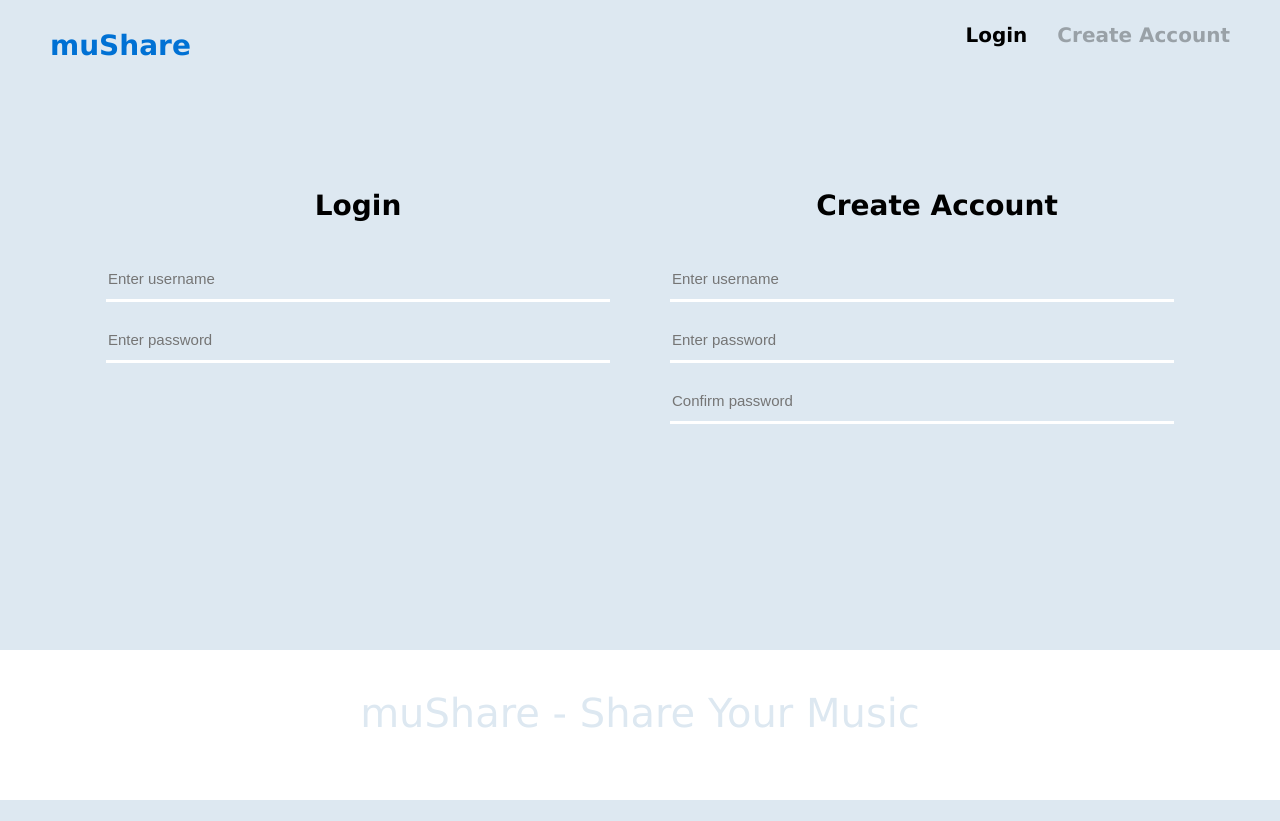
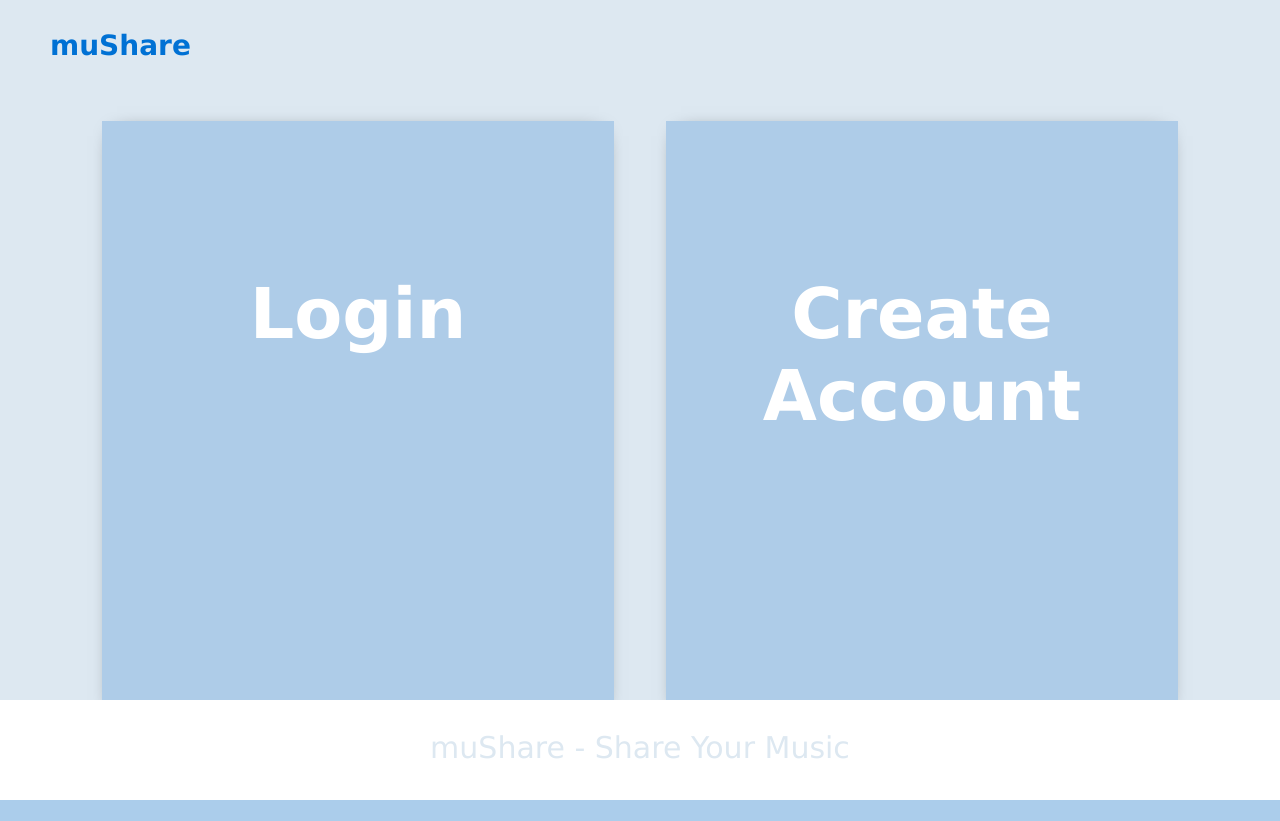
Before and after one commit to pmatarodrigues/muShare, a Node server app: page / in a window 1280 px wide. After the commit the page ends 800 px from the top, so only its background shows below. Run offline with Node 20, Linux system fonts and the light colour scheme.

Commit message:
Add Login and Registe, Add Home page

```diff
--- a/app.js
+++ b/app.js
@@ -3,11 +3,33 @@
 var path = require('path');
 var cookieParser = require('cookie-parser');
 var logger = require('morgan');
+var mysql = require('mysql');
 
 var indexRouter = require('./routes/index');
 var usersRouter = require('./routes/users');
+const {router, userLogout} = require('./routes/home');
 
 var app = express();
+
+// IMPORT FUNCTIONS FROM FILE
+const {userCreate, userLogin} = require('./routes/user')
+
+const db = mysql.createConnection({
+  host: "localhost",
+  user: "pedro",
+  password: 'pedro',
+  database: "muShare"
+});
+
+// CONNECT TO DATABASE
+db.connect((err) => {
+  if (err) {
+      throw err;
+  }
+  console.log('Connected to DB');
+});
+global.db = db;
+
 
 // view engine setup
 app.set('views', path.join(__dirname, 'views'));
@@ -20,7 +42,15 @@
 app.use(express.static(path.join(__dirname, 'public')));
 
 app.use('/', indexRouter);
+app.use('/index', indexRouter);
 app.use('/users', usersRouter);
+app.use('/home', router);
+
+// ASSOCIATE POSTS TO EACH FUNCTION
+app.post('/create', userCreate);
+app.post('/login', userLogin);
+app.post('/logout', userLogout);
+
 
 // catch 404 and forward to error handler
 app.use(function(req, res, next) {
--- a/package.json
+++ b/package.json
@@ -15,6 +15,7 @@
     "hbs": "~4.0.1",
     "http-errors": "~1.6.2",
     "morgan": "~1.9.0",
+    "mysql": "^2.16.0",
     "node-notifier": "^5.3.0"
   },
   "devDependencies": {
--- a/public/stylesheets/navbar.css
+++ b/public/stylesheets/navbar.css
@@ -9,10 +9,18 @@
     justify-content: space-between;
 }
 
-.navbar-right > h1{
+.navbar-right > form > .logout{
+    background-color: transparent;
+    border: none;
+    color: black;
+    padding: 15px 32px;
+    text-align: center;
+    text-decoration: none;
     font-size: 20px;
+    display: inline-block;
+    transition: .5s ease-in-out;
 }
-
-.navbar-right > .create-account{
-    opacity: 0.3;
+.navbar-right > form > .logout:hover{
+    transition: .5s ease-in-out;
+    opacity: 0.4;
 }
--- a/public/stylesheets/style.css
+++ b/public/stylesheets/style.css
@@ -22,13 +22,13 @@
   left: 0;
   bottom: 0;
   width: 100%;
-  height: 150px;
+  height: 100px;
   background-color: white;
 }
 .footer-text{
   text-align: center;
   color: var(--secondary-color);
-  font-size: 40px;
+  font-size: 30px;
 }
 
 
@@ -46,14 +46,18 @@
   height: 600px;
   transition: .5s ease-in-out;
   text-align: center;
-  padding-top: 50px;
   display: inline-block;
+  transform-style: preserve-3d;
+  background-color: white;
+  backface-visibility: hidden;
 }
 .container-accounts:hover{
   border-radius: 5px;
   background-color: white;
   box-shadow: 0px 0px 20px -15px black;
-  transition: .5s ease-in-out;
+  transition: .8s ease-in-out;
+  transform: rotateY(180deg);
+  backface-visibility: hidden;
 }
 
 input{
@@ -77,7 +81,7 @@
   border-bottom: 3px solid black;
 }
 
-button{
+input[type=submit]{
   transition: .5s ease-in-out;
   border-width: 0;
   margin-top: 100px;
@@ -87,14 +91,37 @@
   font-size: 20px;
   display: none;
 }
-.container-accounts:hover button{
+.container-accounts:hover input[type=submit]{
   transition: .5s ease-in-out;
   background-color: var(--dark-blue);
   color: white;
   display: initial;
 }
-.container-accounts:hover button:hover{
+.container-accounts:hover input[type=submit]:hover{
   transition: .5s ease-in-out;
   box-shadow: 0px 0px 20px -11px black;
   background-color: black;
 }
+
+
+/* ROTATION */
+
+.front-face {
+  transition: all .9s ease-in-out;
+  z-index: 100;
+  width: 40vw;
+  height: 600px;
+  background-color: var(--light-blue);
+  box-shadow: 0px 0px 20px -15px black;
+  position: absolute;
+}
+.front-face > h1{
+  color: white;
+  padding-top: 50px;
+  text-align: center;
+  margin: 20% auto;
+  font-size: 70px;
+}
+.back-face {
+  transform: rotateY(180deg);
+}
--- a/routes/index.js
+++ b/routes/index.js
@@ -1,9 +1,11 @@
 var express = require('express');
 var router = express.Router();
+
 
 /* GET home page. */
 router.get('/', function(req, res, next) {
   res.render('index', { title: 'muShare' });
 });
 
+
 module.exports = router;
--- a/views/index.hbs
+++ b/views/index.hbs
@@ -1,19 +1,21 @@
 <link rel='stylesheet' href='/stylesheets/navbar.css' />
+
 
 <div class="navbar">
     <div class="navbar-left">
         <h1 class="title">{{title}}</h1>
     </div>
-    <div class="navbar-right">
-        <h1 class="login"> Login </h1>
-        <h1 class="create-account" style="margin-left: 30px;"> Create Account </h1>
-    </div>
 </div>
 
-
 <div class="account-part">
-    <form>
+    <form action="/login" method="POST">
         <div class="container-accounts">
+            <div class="front-face">
+                <h1>
+                    Login
+                </h1>
+            </div>
+            <div class="back-face">
                 <h1 class="login"> Login </h1>
                 <div>
                     <br>
@@ -23,11 +25,18 @@
                     <br>
                     <input type="password" placeholder="Enter password" name="password" required>
                 </div>
-            <button>Login</button>
+                <input id="login-button" type="submit" value="Login">
+            </div>
         </div>
     </form>
-    <form>
+    <form action="/create" method="POST">
         <div class="container-accounts">
+            <div class="front-face">
+                <h1>
+                    Create Account
+                </h1>
+            </div>
+            <div class="back-face">
                 <h1 class="create-account" style="margin-left: 30px;"> Create Account </h1>
                 <div>
                     <br>
@@ -39,9 +48,10 @@
                 </div>
                 <div>
                     <br>
-                <input type="password" placeholder="Confirm password" name="confirm-password" required>
+                    <input type="password" placeholder="Confirm password" name="confirmPassword" required>
                 </div>
-            <button>Create Account</button>
+                <input id="create-account-button" type="submit" value="Create Account">
+            </div>
         </div>
     </form>
 </div>
```
Also changed, not shown: routes/home.js (added, +38 -0 lines), routes/user.js (added, +87 -0 lines), views/home.hbs (added, +15 -0 lines), bin/www, 1 other file. Lines whose indentation alone changed are shown as unchanged.
